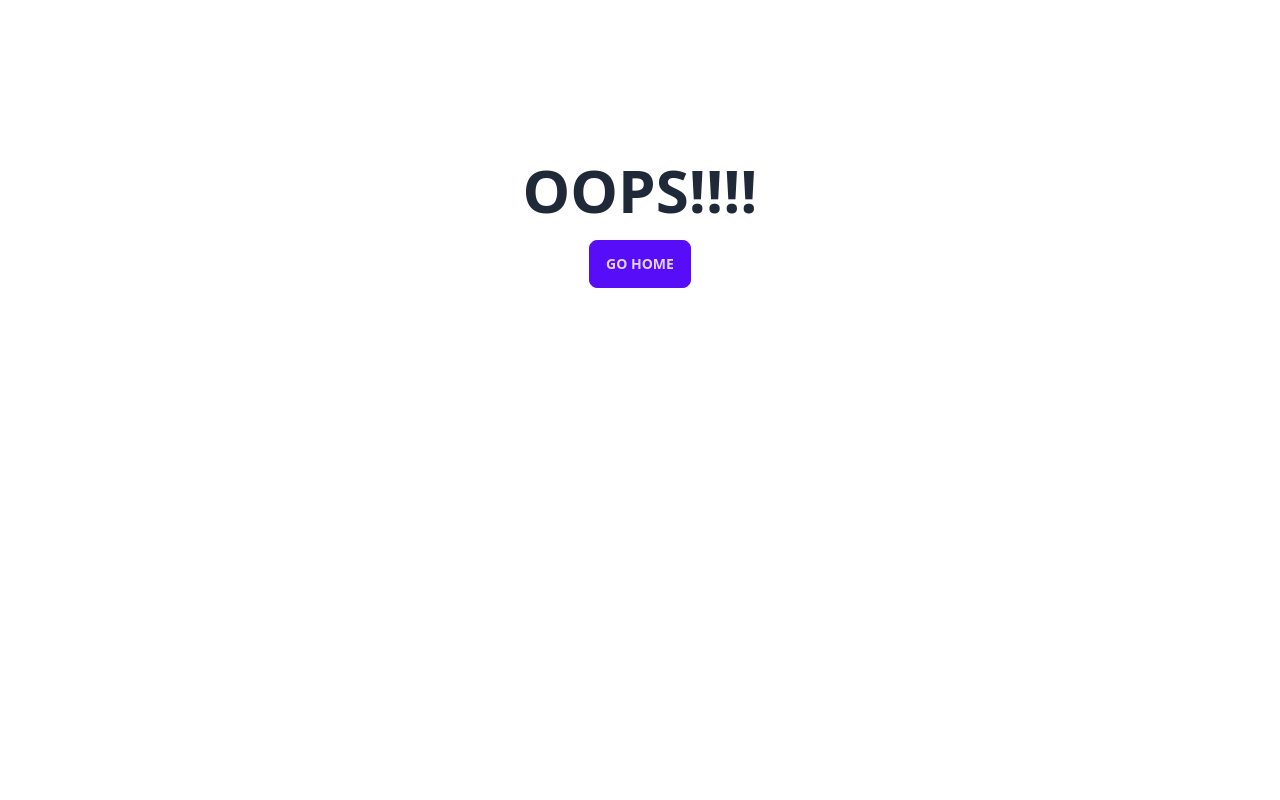
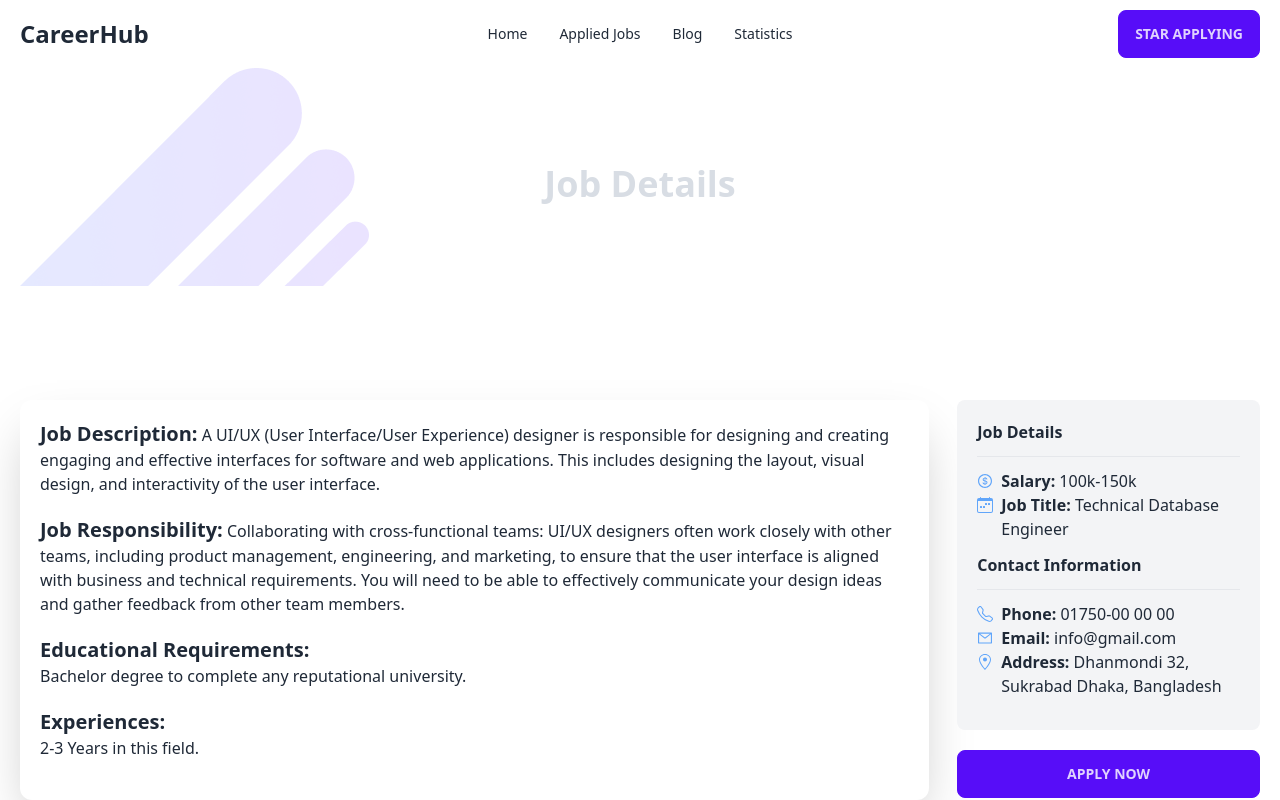
Before and after one commit to jerin-arpa/career-hub, a React (Vite) app: page /job/1 in a window 1280 px wide. Before the commit this address had no page. Shown: the top 800 px of the page. Built offline with nearby package versions, Linux system fonts and the light colour scheme.

Commit message:
load job details page and display

```diff
--- /dev/null
+++ b/src/Component/Category/Category.jsx
@@ -0,0 +1,21 @@
+import PropTypes from 'prop-types';
+
+const Category = ({ category }) => {
+    const { logo, category_name, availability } = category;
+
+    return (
+        <div className='border-2 border-gray-200 rounded-xl p-7 flex justify-center'>
+            <div>
+                <img className='w-44 mb-4' src={logo} alt="" />
+                <h2 className='text-2xl font-bold'>{category_name}</h2>
+                <p className='text-xl'>{availability}</p>
+            </div>
+        </div>
+    );
+};
+
+Category.propTypes = {
+    category: PropTypes.object,
+};
+
+export default Category;
--- a/src/Component/CategoryList/CategoryList.jsx
+++ b/src/Component/CategoryList/CategoryList.jsx
@@ -1,14 +1,29 @@
+import { useEffect, useState } from "react";
+import Category from "../Category/Category";
+
 const CategoryList = () => {
+
+    const [categories, setCategories] = useState([]);
+
+    useEffect(() => {
+        fetch('categories.json')
+            .then(res => res.json())
+            .then(data => setCategories(data))
+    }, []);
+
+
     return (
-        <div>
+        <div className="my-20">
             <div className="my-10">
                 <h2 className="text-3xl lg:text-5xl font-bold text-center">Job Category List</h2>
                 <p className="text-center mt-5">Explore thousands of job opportunities with all the information you need. Its your future</p>
             </div>
 
             <div>
-                <div>
-
+                <div className="grid grid-cols-2 md:grid-cols-2 lg:grid-cols-4 gap-5">
+                    {
+                        categories.map(category => <Category key={category.id} category={category}></Category>)
+                    }
                 </div>
             </div>
         </div>
--- a/src/Component/FeaturedJobs/FeaturedJobs.jsx
+++ b/src/Component/FeaturedJobs/FeaturedJobs.jsx
@@ -13,7 +13,7 @@ const FeaturedJobs = () => {
 
 
     return (
-        <div className="mb-14">
+        <div className="mb-20">
             <div className="my-10">
                 <h2 className="text-3xl lg:text-5xl font-bold text-center mb-5">Featured Jobs:{jobs.length}</h2>
                 <p className="text-center">Explore thousands of job opportunities with all the information you need. Its your future</p>
--- a/src/Component/Header/Header.jsx
+++ b/src/Component/Header/Header.jsx
@@ -4,13 +4,13 @@ const Header = () => {
 
     const links = <>
         <li><NavLink to="/">Home</NavLink></li>
-        <li><NavLink to="statistics">Statistics</NavLink></li>
         <li><NavLink to="/appliedJob">Applied Jobs</NavLink></li>
         <li><NavLink to="/blog">Blog</NavLink></li>
+        <li><NavLink to="statistics">Statistics</NavLink></li>
     </>
 
     return (
-        <div className="navbar bg-base-100 px-0">
+        <div className="navbar px-0 container mx-auto">
             <div className="navbar-start">
                 <div className="dropdown">
                     <label tabIndex={0} className="btn btn-ghost lg:hidden">
--- a/src/Component/Job/Job.jsx
+++ b/src/Component/Job/Job.jsx
@@ -1,9 +1,10 @@
 import PropTypes from 'prop-types';
 import { GoLocation } from 'react-icons/go';
 import { AiOutlineDollar } from 'react-icons/ai';
+import { Link } from 'react-router-dom';
 
 const Job = ({ job }) => {
-    const { logo, job_title, company_name, remote_or_onsite, job_type, location, salary } = job;
+    const { id, logo, job_title, company_name, remote_or_onsite, job_type, location, salary } = job;
 
     return (
         <div>
@@ -34,7 +35,9 @@ const Job = ({ job }) => {
 
 
                     <div className="card-actions">
-                        <button className="btn btn-primary">View Details</button>
+                        <Link to={`/job/${id}`}>
+                            <button className="btn btn-primary">View Details</button>
+                        </Link>
                     </div>
                 </div>
             </div>
--- /dev/null
+++ b/src/Component/JobBanner/JobBanner.jsx
@@ -0,0 +1,16 @@
+const JobBanner = () => {
+    return (
+        <div>
+            <div style={{ backgroundImage: 'url(/src/assets/images/bg1.png)' }} className="bg-no-repeat py-20">
+                <div className="hero-overlay bg-opacity-60"></div>
+                <div className="hero-content text-center text-neutral-content">
+                    <div className="max-w-md">
+                        <h1 className="mb-5 text-4xl font-bold">Job Details</h1>
+                    </div>
+                </div>
+            </div>
+        </div>
+    );
+};
+
+export default JobBanner;
--- /dev/null
+++ b/src/Component/JobDetails/JobDetails.jsx
@@ -0,0 +1,81 @@
+import { useLoaderData, useParams } from "react-router-dom";
+import JobBanner from "../JobBanner/JobBanner";
+import { GoLocation } from 'react-icons/go';
+import { AiOutlineDollar, AiOutlineMail } from 'react-icons/ai';
+import { BsCalendarWeek, BsTelephone } from 'react-icons/bs';
+
+
+const JobDetails = () => {
+    const jobs = useLoaderData();
+    const { id } = useParams();
+    const idInt = parseInt(id);
+    const job = jobs.find(job => job.id === idInt)
+    console.log(job);
+
+    return (
+        <div>
+            <JobBanner></JobBanner>
+            <div className="flex flex-col lg:flex-row gap-7 my-20">
+                <div className=" w-full lg:w-3/4 shadow-2xl rounded-xl p-5">
+                    <div className="pb-5">
+                        <span className="font-bold text-xl">Job Description:</span> {job.job_description}
+                    </div>
+                    <div className="pb-5">
+                        <span className="font-bold text-xl">Job Responsibility:</span> {job.job_responsibility}
+                    </div>
+                    <div className="pb-5">
+                        <p className="font-bold text-xl">Educational Requirements:</p>
+                        <p>{job.educational_requirements}</p>
+                    </div>
+                    <div className="pb-5">
+                        <p className="font-bold text-xl">Experiences:</p>
+                        <p>{job.experiences}</p>
+                    </div>
+                </div>
+
+                <div className=" w-full lg:w-1/4">
+                    <div className="bg-gray-100 rounded-lg p-5">
+                        <h2 className=" font-bold">Job Details</h2>
+                        <hr className="my-3" />
+
+                        <div className='mb-3'>
+                            <div className='flex gap-2'>
+                                <p className='flex items-center'><AiOutlineDollar className="text-blue-400"></AiOutlineDollar></p>
+                                <p><span className="font-bold">Salary:</span> {job.salary}</p>
+                            </div>
+                            <div className='flex gap-2'>
+                                <p><BsCalendarWeek className="text-blue-400 mt-1"></BsCalendarWeek></p>
+                                <p><span className="font-bold">Job Title:</span> {job.job_title}</p>
+                            </div>
+                        </div>
+
+                        <h2 className=" font-bold">Contact Information</h2>
+                        <hr className="my-3" />
+
+                        <div className='mb-3'>
+                            <div className='flex gap-2'>
+                                <p className='flex items-center'><BsTelephone className="text-blue-400"></BsTelephone></p>
+                                <p><span className="font-bold">Phone:</span> {job.contact_information.phone}</p>
+                            </div>
+                            <div className='flex gap-2'>
+                                <p className='flex items-center'><AiOutlineMail className="text-blue-400"></AiOutlineMail></p>
+                                <p><span className="font-bold">Email:</span> {job.contact_information.email}</p>
+                            </div>
+                            <div className='flex gap-2'>
+                                <p className='mt-1'><GoLocation className="text-blue-400"></GoLocation></p>
+                                <p><span className="font-bold">Address:</span> {job.contact_information.address}</p>
+                            </div>
+                        </div>
+                    </div>
+                    <div className="mt-5">
+                        <button className="btn btn-primary w-full">Apply Now</button>
+                    </div>
+                </div>
+
+
+            </div>
+        </div>
+    );
+};
+
+export default JobDetails;
--- a/src/main.jsx
+++ b/src/main.jsx
@@ -10,6 +10,7 @@ import Home from './Component/Home/Home';
 import AppliedJobs from './Component/AppliedJobs/AppliedJobs';
 import Blog from './Component/Blogs/Blog';
 import ErrorPage from './Component/ErrorPage/ErrorPage';
+import JobDetails from './Component/JobDetails/JobDetails';
 
 
 const router = createBrowserRouter([
@@ -27,6 +28,11 @@ const router = createBrowserRouter([
         element: <AppliedJobs></AppliedJobs>
       },
       {
+        path: '/job/:id',
+        element: <JobDetails></JobDetails>,
+        loader: () => fetch('../jobs.json')
+      },
+      {
         path: '/blog',
         element: <Blog></Blog>
       }
```
